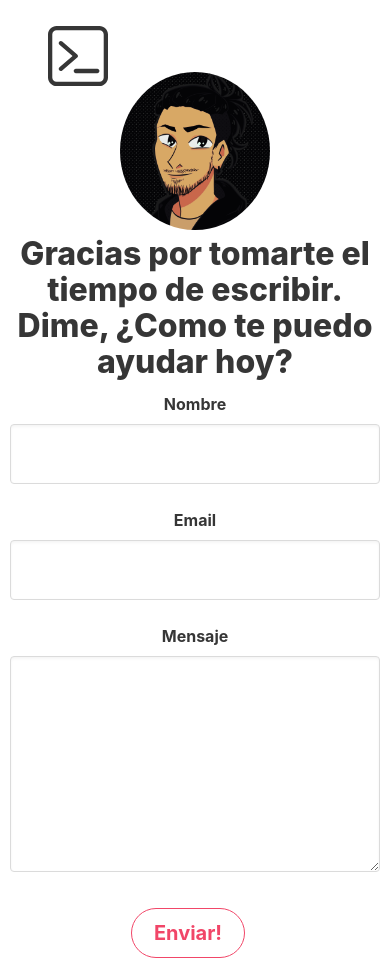
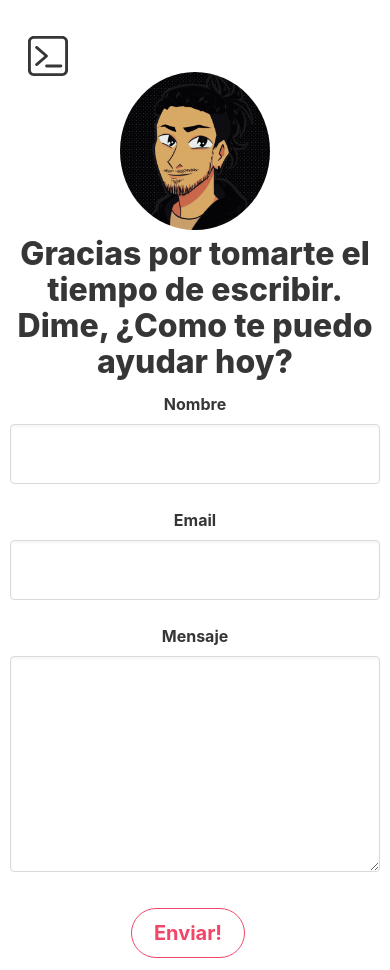
Before and after one commit to Brayanubigo/PortafolioWeb, a React (Vite) app: page /contacto in a window 390 px wide. Built offline with nearby package versions, Linux system fonts and the light colour scheme.

Commit message:
cambio tamaño logo celular

```diff
--- a/src/CSS/Imagen.css
+++ b/src/CSS/Imagen.css
@@ -344,6 +344,13 @@ footer .title {
 
 
 }
+
+.logo-cont{
+    font-size: 2em;
+    margin-top: 20px;
+    margin-left:-20px;
+
+}
 }
 /* @media screen and (min-width: 1024px){
 .container>.navbar .navbar-brand, .navbar>.container .navbar-brand {
```
